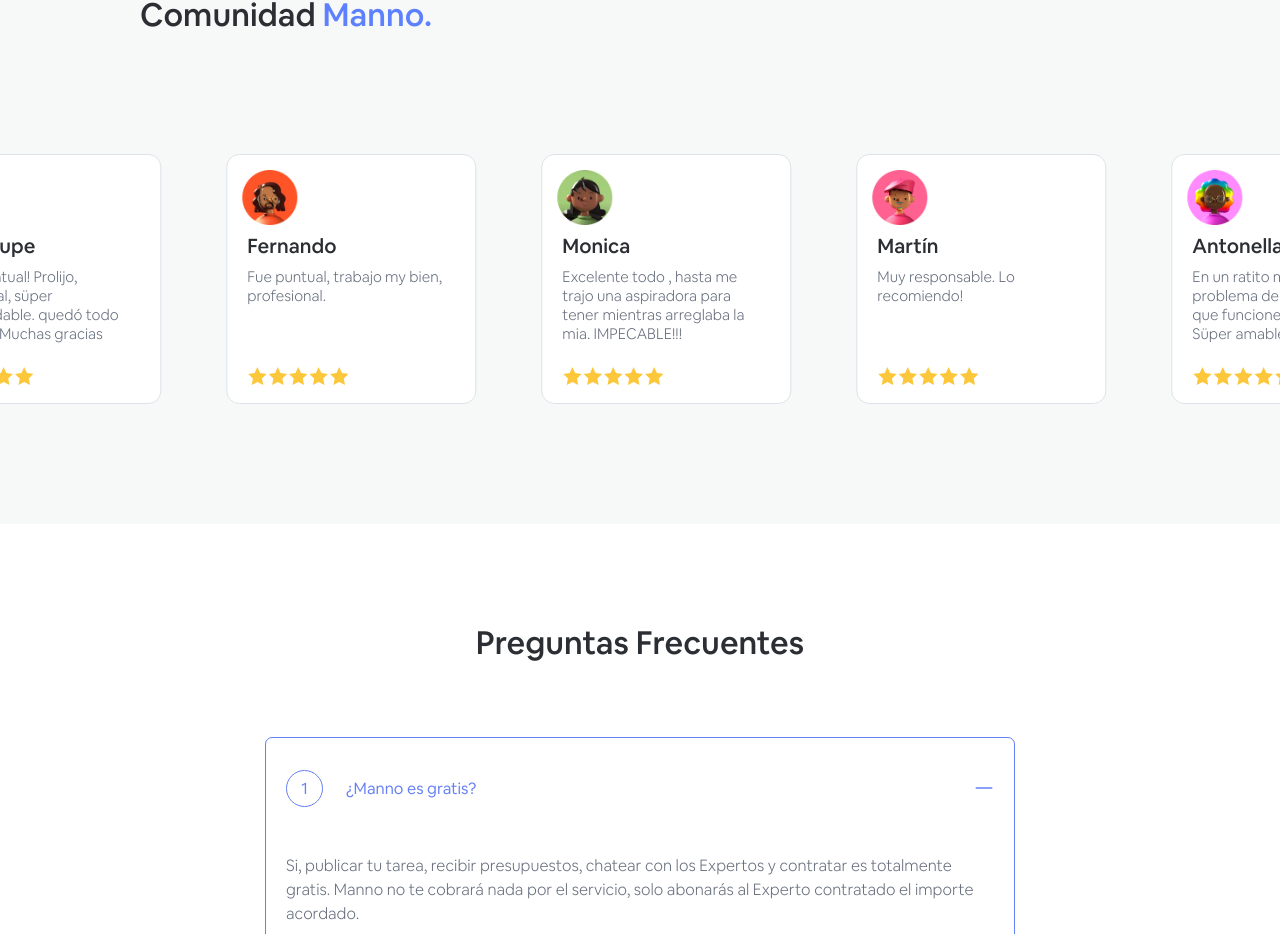
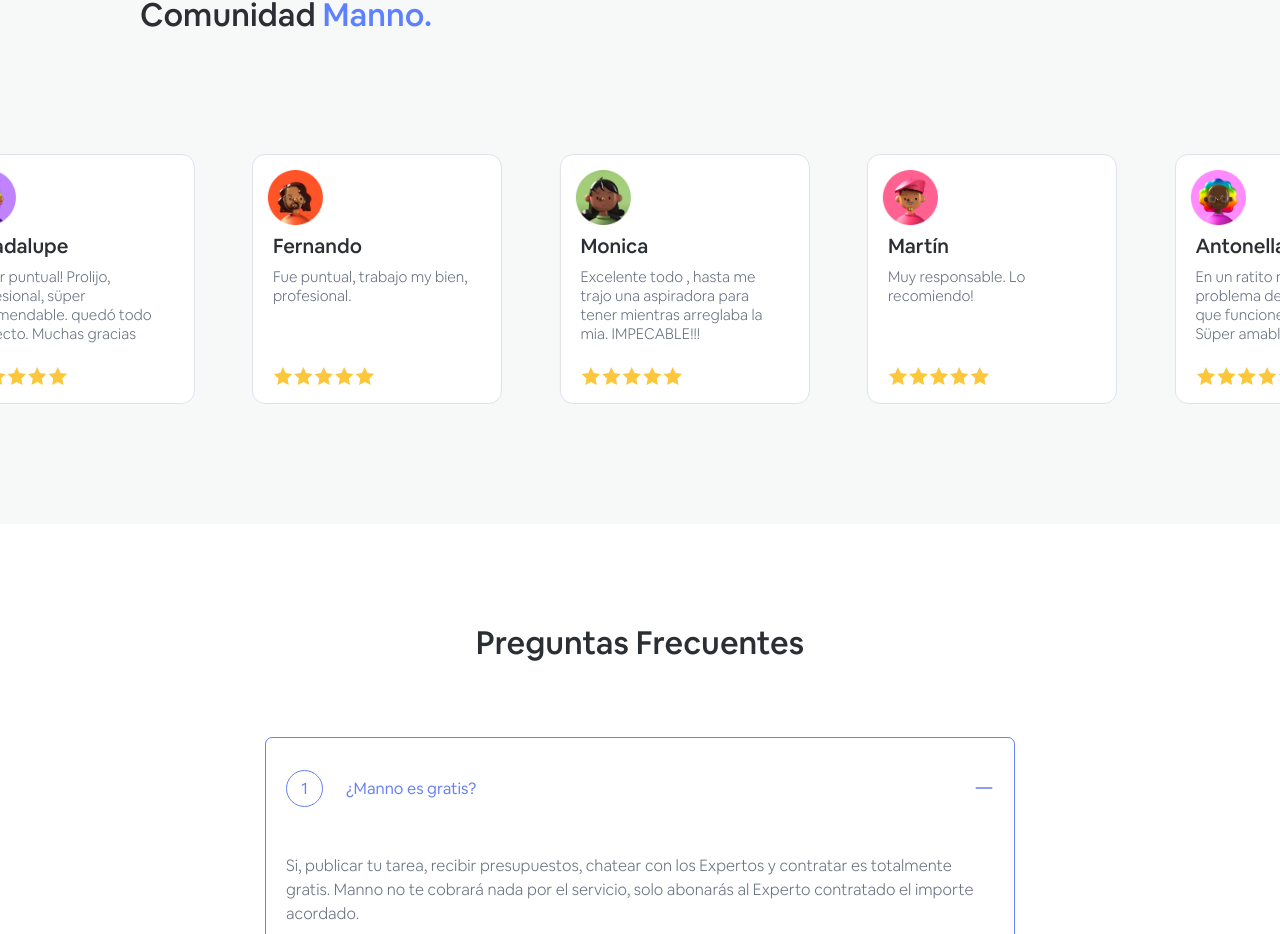
Before and after one commit to pascualmanuel/mannoapp, a React (Create React App) app: page / in a window 1280 px wide. Shown: the part 3798-4732 px from the top of the page. Built offline with nearby package versions, Linux system fonts and the light colour scheme.

Commit message:
Community padding

```diff
--- a/src/Components/Reviews.js
+++ b/src/Components/Reviews.js
@@ -389,7 +389,7 @@
           disableButtonsControls={true}
           disableDotsControls={true}
           autoPlayStrategy={"none"}
-          paddingLeft={20}
+          paddingLeft={50}
         />
       </div>
     </>
```
